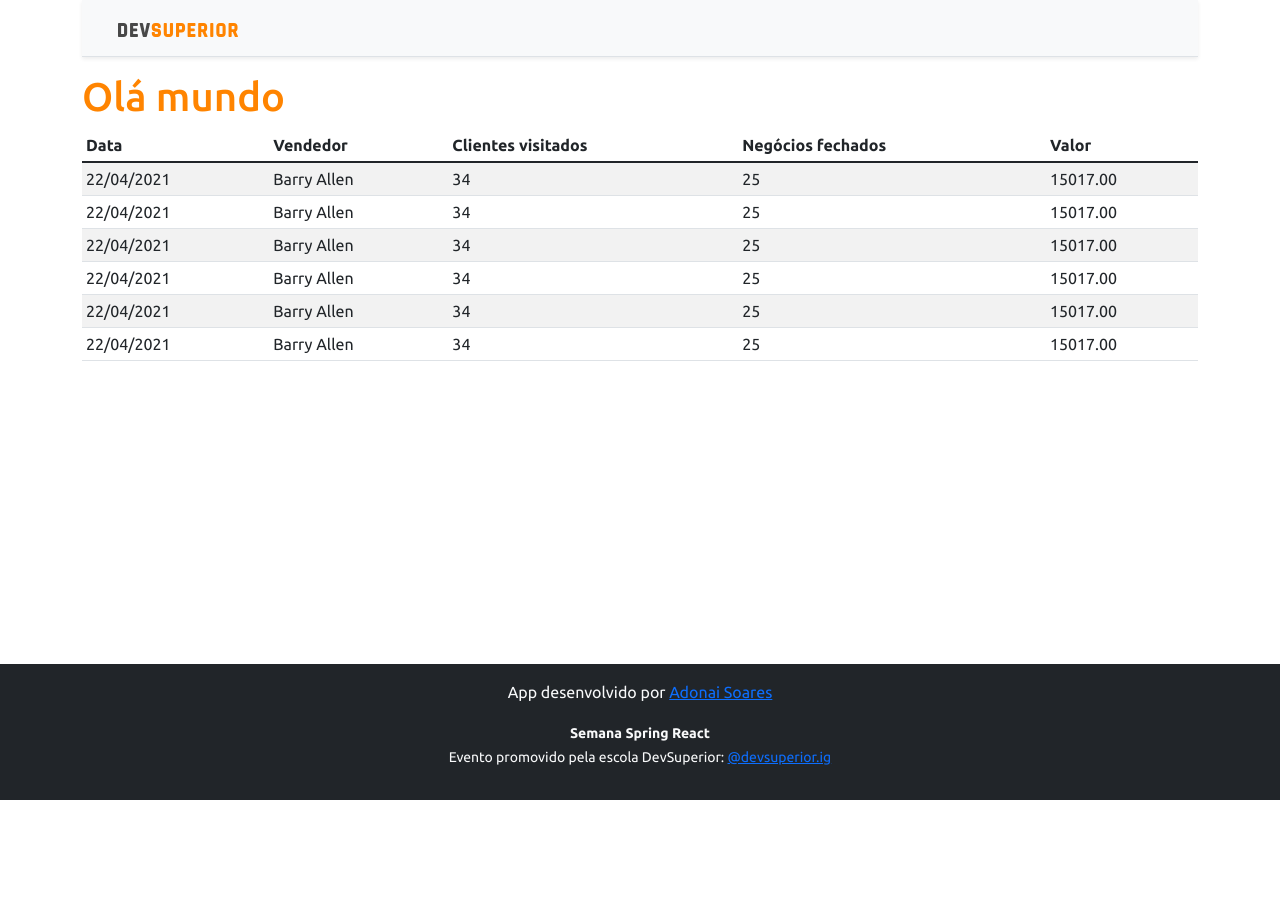
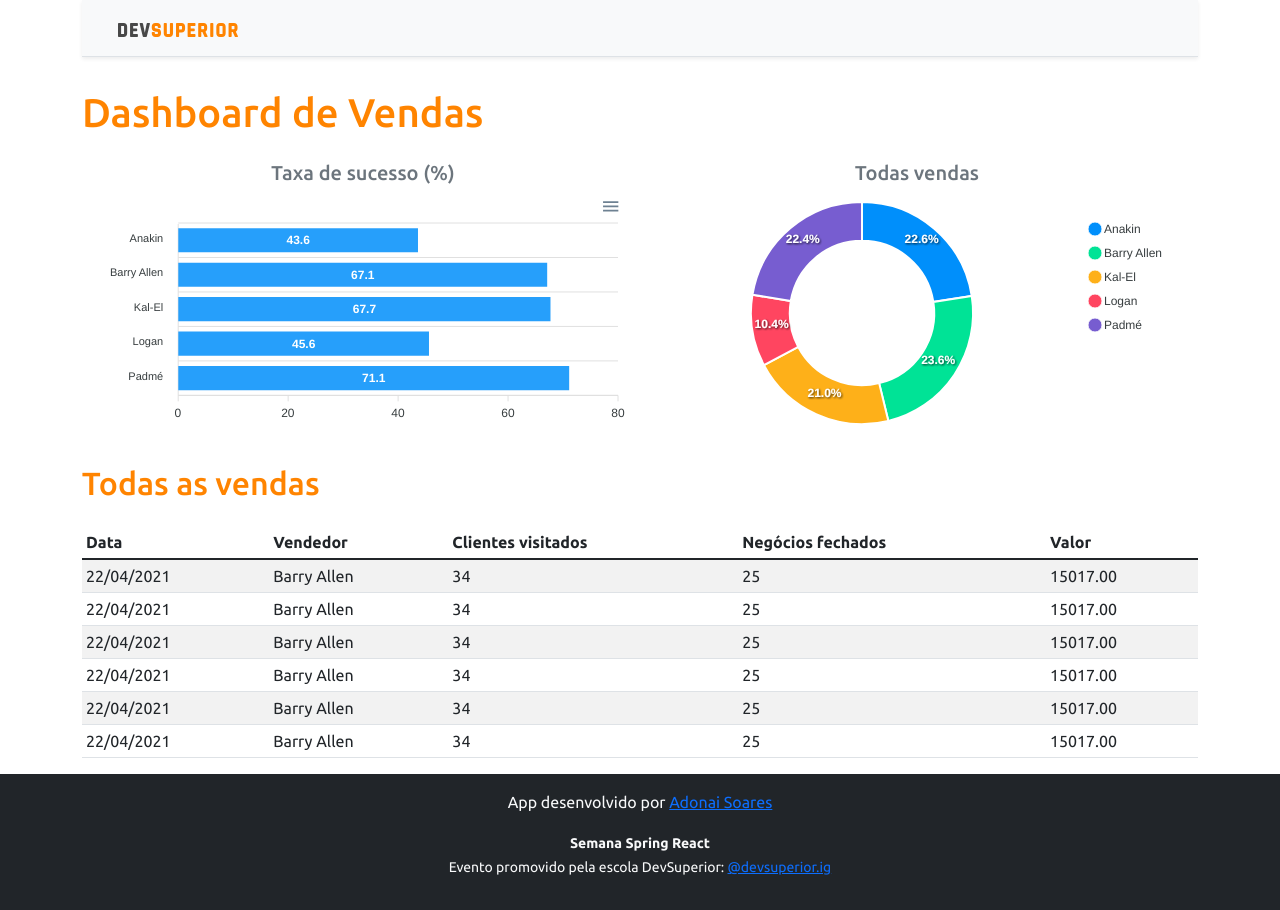
Before and after one commit to AdonaiSoaresM/projeto-sds3, a React (Create React App) app in the folder frontend/: page / in a window 1280 px wide. Before the commit the page ends 800 px from the top, so only its background shows below. Built offline with nearby package versions, Linux system fonts and the light colour scheme.

Commit message:
Graficos estaticos

```diff
--- a/frontend/package.json
+++ b/frontend/package.json
@@ -10,8 +10,10 @@
     "@types/node": "^12.0.0",
     "@types/react": "^17.0.0",
     "@types/react-dom": "^17.0.0",
+    "apexcharts": "^3.29.0",
     "bootstrap": "^5.1.3",
     "react": "^17.0.2",
+    "react-apexcharts": "^1.3.9",
     "react-dom": "^17.0.2",
     "react-scripts": "4.0.3",
     "typescript": "^4.1.2",
--- a/frontend/src/App.tsx
+++ b/frontend/src/App.tsx
@@ -1,16 +1,33 @@
+import BarChart from "components/BarChart";
 import DataTable from "components/DataTable";
+import DonutChart from "components/DonutChart";
 import Footer from "components/Footer";
 import NavBar from "components/NavBar";
 
 function App() {
   return (
     <>
-    <div className="container">
-      <NavBar />
-      <h1 className="text-primary">Olá mundo</h1>
-      <DataTable />
-    </div>
-    <Footer />
+      <div className="container">
+        <NavBar />
+        <h1 className="text-primary py-3">Dashboard de Vendas</h1>
+        <div className="row px-3">
+          <div className="col-sm-6">
+            <h5 className="text-center text-secondary">Taxa de sucesso (%)</h5>
+            <BarChart />
+          </div>
+          <div className="col-sm-6">
+            <h5 className="text-center text-secondary">Todas vendas</h5>
+            <DonutChart />
+          </div>
+
+        </div>
+
+        <div className="py-3">
+          <h2 className="text-primary">Todas as vendas</h2>
+        </div>
+        <DataTable />
+      </div>
+      <Footer />
     </>
   );
 }
--- /dev/null
+++ b/frontend/src/components/BarChart/index.tsx
@@ -0,0 +1,33 @@
+import Chart from 'react-apexcharts'
+
+function BarChart() {
+
+    const options = {
+        plotOptions: {
+            bar: {
+                horizontal: true,
+            }
+        },
+    };
+
+    const mockData = {
+        labels: {
+            categories: ['Anakin', 'Barry Allen', 'Kal-El', 'Logan', 'Padmé']
+        },
+        series: [
+            {
+                name: "% Sucesso",
+                data: [43.6, 67.1, 67.7, 45.6, 71.1]
+            }
+        ]
+    };
+    return (
+        <Chart
+            options={{...options, xaxis: mockData.labels}}
+            series={mockData.series}
+            type = "bar"
+            height ="240"
+        />);
+}
+
+export default BarChart;
--- /dev/null
+++ b/frontend/src/components/DonutChart/index.tsx
@@ -0,0 +1,24 @@
+import Chart from 'react-apexcharts'
+
+function DonutChart() {
+
+    const mockData = {
+        series: [477138, 499928, 444867, 220426, 473088],
+        labels: ['Anakin', 'Barry Allen', 'Kal-El', 'Logan', 'Padmé']
+    }
+
+    const options = {
+        legend: {
+            show: true
+        }
+    }
+    return (
+        <Chart
+            options={{...options, labels: mockData.labels}}
+            series={mockData.series}
+            type = "donut"
+            height ="240"
+        />);
+}
+
+export default DonutChart;
```
Also changed, not shown: 1 other file (tests, documents, lock files or other folders).
